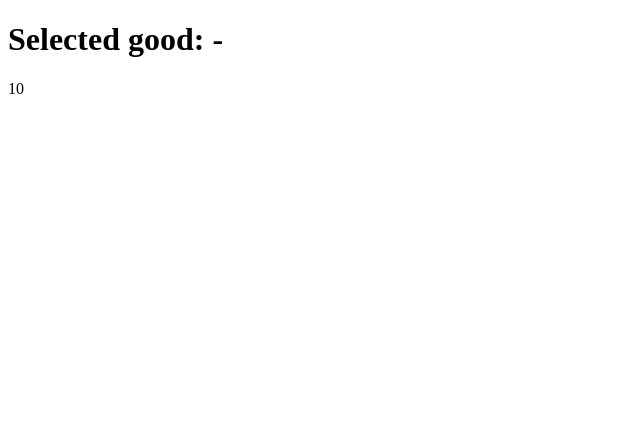
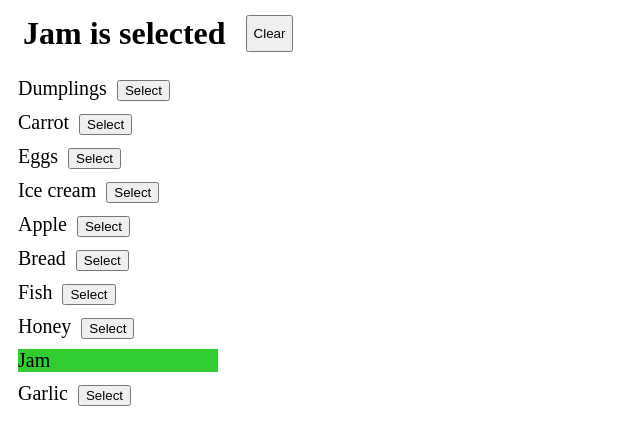
Before and after one commit to mate-academy/react_goods-selector, a React (Create React App) app: page / in a window 1280 px wide. Shown: the top 444 px of the page, without its empty margins (0-640 px from the left). Built offline with nearby package versions, Linux system fonts and the light colour scheme.

Commit message:
version1

```diff
--- a/src/App.scss
+++ b/src/App.scss
@@ -1 +1,36 @@
-// styles go here
+.title {
+  display: flex;
+  position: relative;
+  margin: 15px;
+
+}
+
+h1 {
+  margin: 0;
+
+}
+
+.clearButton {
+  position: relative;
+  margin-left: 20px;
+}
+
+li {
+  list-style-type: none;
+  margin-bottom: 10px;
+}
+
+.listStyle {
+  width: 200px;
+  height: 100%;
+  font-size: 20px;
+  padding: 10px;
+}
+
+.selectButton {
+  margin-left: 10px;
+}
+
+.selected {
+  background-color: #32cd32;
+}
--- a/src/App.tsx
+++ b/src/App.tsx
@@ -14,11 +14,73 @@ const goodsFromServer: string[] = [
   'Garlic',
 ];
 
-const App: React.FC = () => (
-  <div className="App">
-    <h1>Selected good: -</h1>
-    {goodsFromServer.length}
-  </div>
-);
+type State = {
+  selectedGood: string;
+};
+class App extends React.Component<{}, State> {
+  state = {
+    selectedGood: 'Jam',
+  };
+
+  addHandler = (arg: string) => {
+    this.setState({ selectedGood: arg });
+  };
+
+  clearHandler = () => {
+    this.setState({ selectedGood: '' });
+  };
+
+  render() {
+    return (
+      <div className="App">
+        <div className="title">
+          <h1>
+            {this.state.selectedGood && `${this.state.selectedGood} is selected `}
+          </h1>
+          {this.state.selectedGood && (
+            <button
+              className="clearButton"
+              type="button"
+              onClick={this.clearHandler}
+            >
+              Clear
+            </button>
+          )}
+        </div>
+        <div className="listStyle">
+          {goodsFromServer.map(
+            (good) => {
+              let selected = false;
+              let liClass = '';
+
+              if (good === this.state.selectedGood) {
+                selected = true;
+                liClass = 'selected';
+              }
+
+              return (
+                <li className={liClass}>
+                  {good}
+                  {!selected
+                    ? (
+                      <button
+                        className="selectButton"
+                        type="button"
+                        onClick={() => {
+                          this.addHandler(good);
+                        }}
+                      >
+                        Select
+                      </button>
+                    ) : null}
+                </li>
+              );
+            },
+          )}
+        </div>
+      </div>
+    );
+  }
+}
 
 export default App;
```
Also changed, not shown: 2 other files (tests, documents, lock files or other folders).
